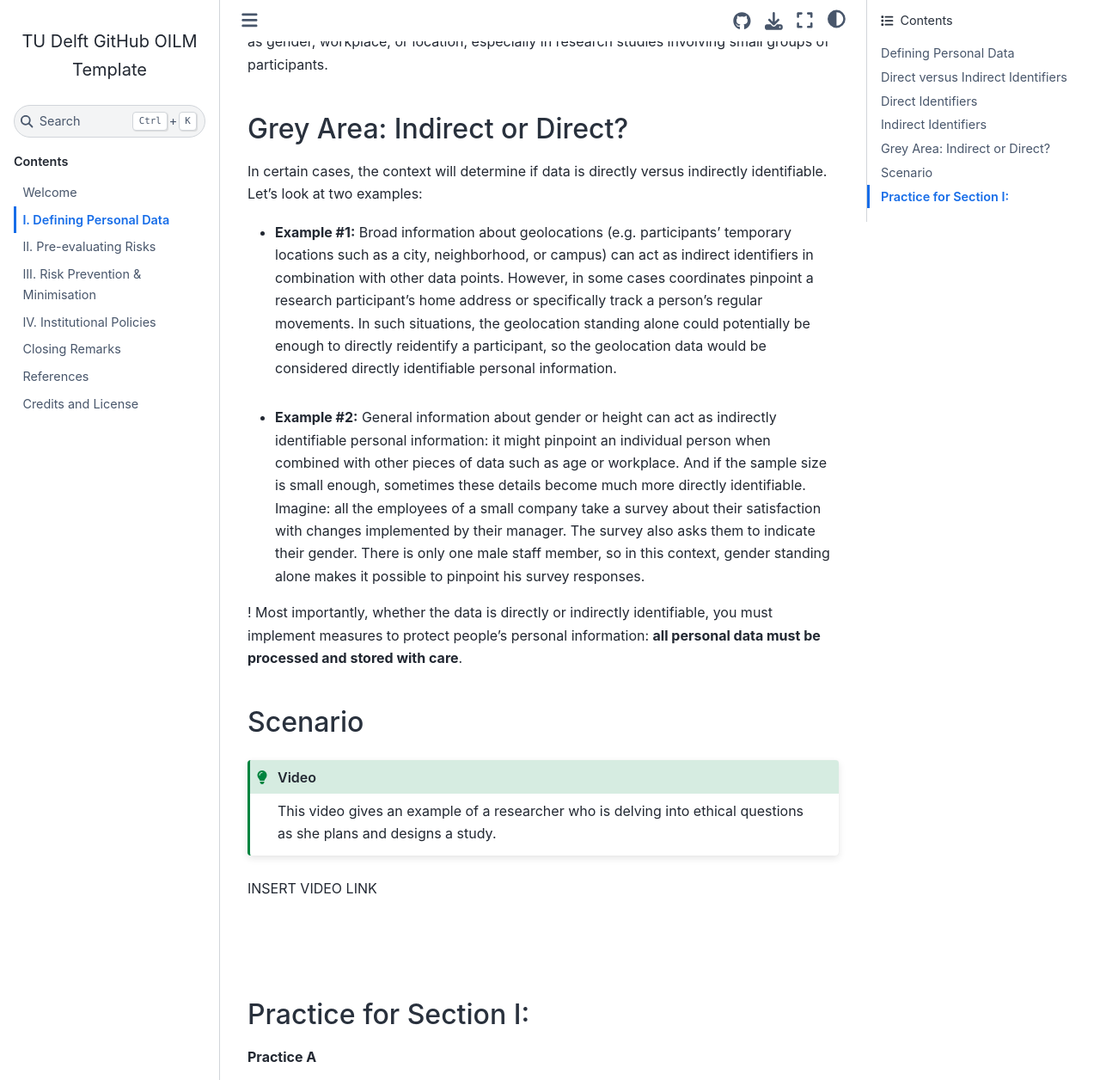
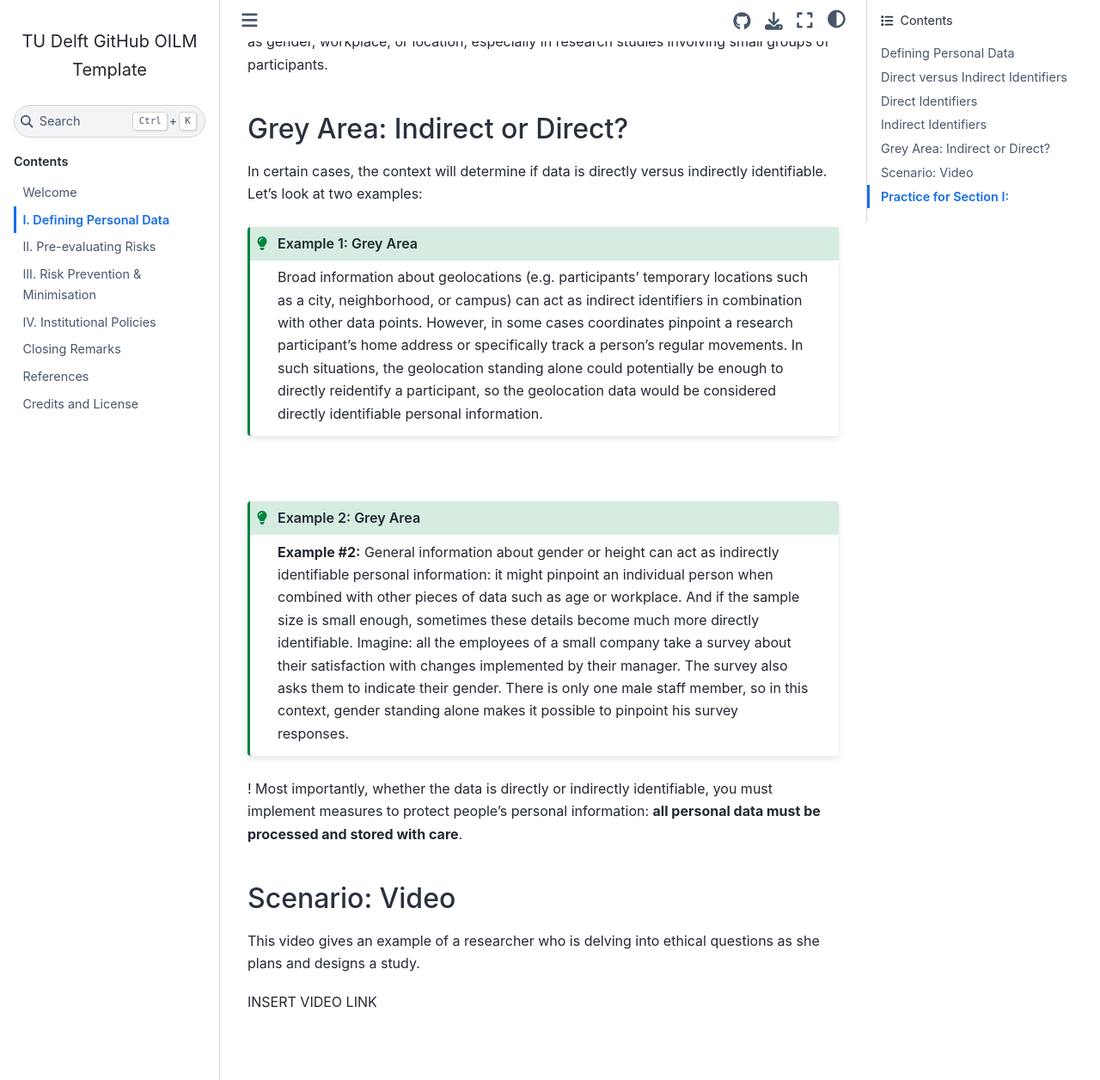
Before and after one commit to tu-delft-library/BSc_Research_Ethics_for_Personal_Data, a Jupyter Book: the page built from book/defining_personal_data.md, in a window 1280 px wide and 1400 px high, scrolled down 1836 px, cut to the strip 0-1256 px from the top of the window. Shown: the whole strip at 86% size. Built offline with Jupyter Book 1.0.4 settings and Sphinx 7.4.7 and the Sphinx Book theme 1.1.4, drawn with Linux system fonts in a browser that asks for light colours; comment, search, counter and statistics services are not loaded.

Commit message:
added example boxes to section 1

````diff
--- a/book/defining_personal_data.md
+++ b/book/defining_personal_data.md
@@ -48,22 +48,25 @@ It may seem like a dataset that has information about ages or shoe sizes wouldn'
 
 In certain cases, the context will determine if data is directly versus indirectly identifiable. Let's look at two examples:
 
-- **Example #1:** Broad information about geolocations (e.g. participants’ temporary locations such as a city, neighborhood, or campus) can act as indirect identifiers in combination with other data points. However, in some cases coordinates pinpoint a research participant's home address or specifically track a person's regular movements. In such situations, the geolocation standing alone could potentially be enough to directly reidentify a participant, so the geolocation data would be considered directly identifiable personal information.
+```{admonition} Example 1: Grey Area
+:class: tip
+Broad information about geolocations (e.g. participants’ temporary locations such as a city, neighborhood, or campus) can act as indirect identifiers in combination with other data points. However, in some cases coordinates pinpoint a research participant's home address or specifically track a person's regular movements. In such situations, the geolocation standing alone could potentially be enough to directly reidentify a participant, so the geolocation data would be considered directly identifiable personal information.
+```
 <br>
 
-- **Example #2:** General information about gender or height can act as indirectly identifiable personal information: it might pinpoint an individual person when combined with other pieces of data such as age or workplace. And if the sample size is small enough, sometimes these details become much more directly identifiable. Imagine: all the employees of a small company take a survey about their satisfaction with changes implemented by their manager. The survey also asks them to indicate their gender. There is only one male staff member, so in this context, gender standing alone makes it possible to pinpoint his survey responses.
-
+```{admonition} Example 2: Grey Area
+:class: tip
+**Example #2:** General information about gender or height can act as indirectly identifiable personal information: it might pinpoint an individual person when combined with other pieces of data such as age or workplace. And if the sample size is small enough, sometimes these details become much more directly identifiable. Imagine: all the employees of a small company take a survey about their satisfaction with changes implemented by their manager. The survey also asks them to indicate their gender. There is only one male staff member, so in this context, gender standing alone makes it possible to pinpoint his survey responses.
+```
 
 ! Most importantly, whether the data is directly or indirectly identifiable, you must implement measures to protect people's personal information: **all personal data must be processed and stored with care**.
 
 
 
-## Scenario
+## Scenario: Video
 
-```{admonition} Video
-:class: tip
 This video gives an example of a researcher who is delving into ethical questions as she plans and designs a study.
-```
+
 INSERT VIDEO LINK
 
 <br>
````
